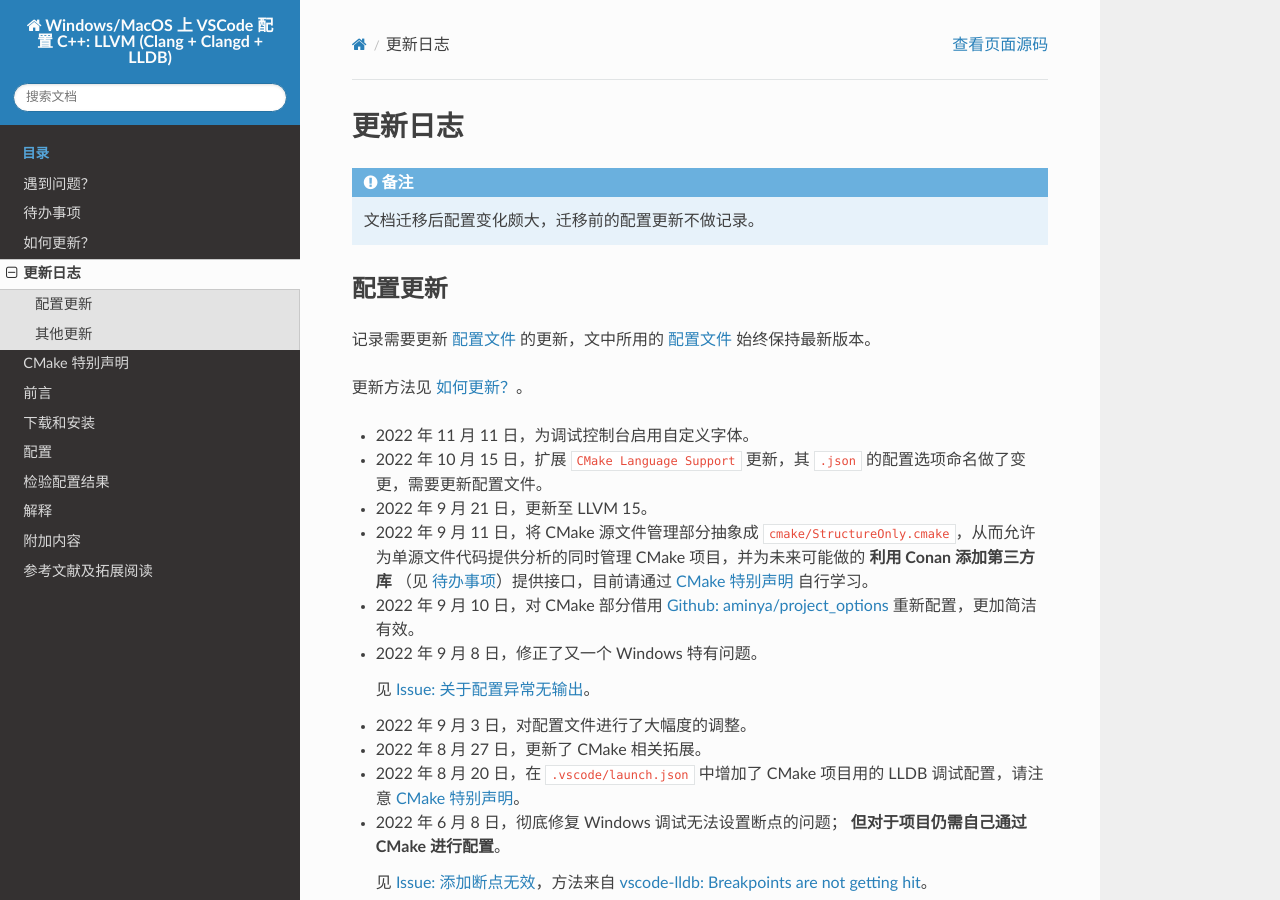
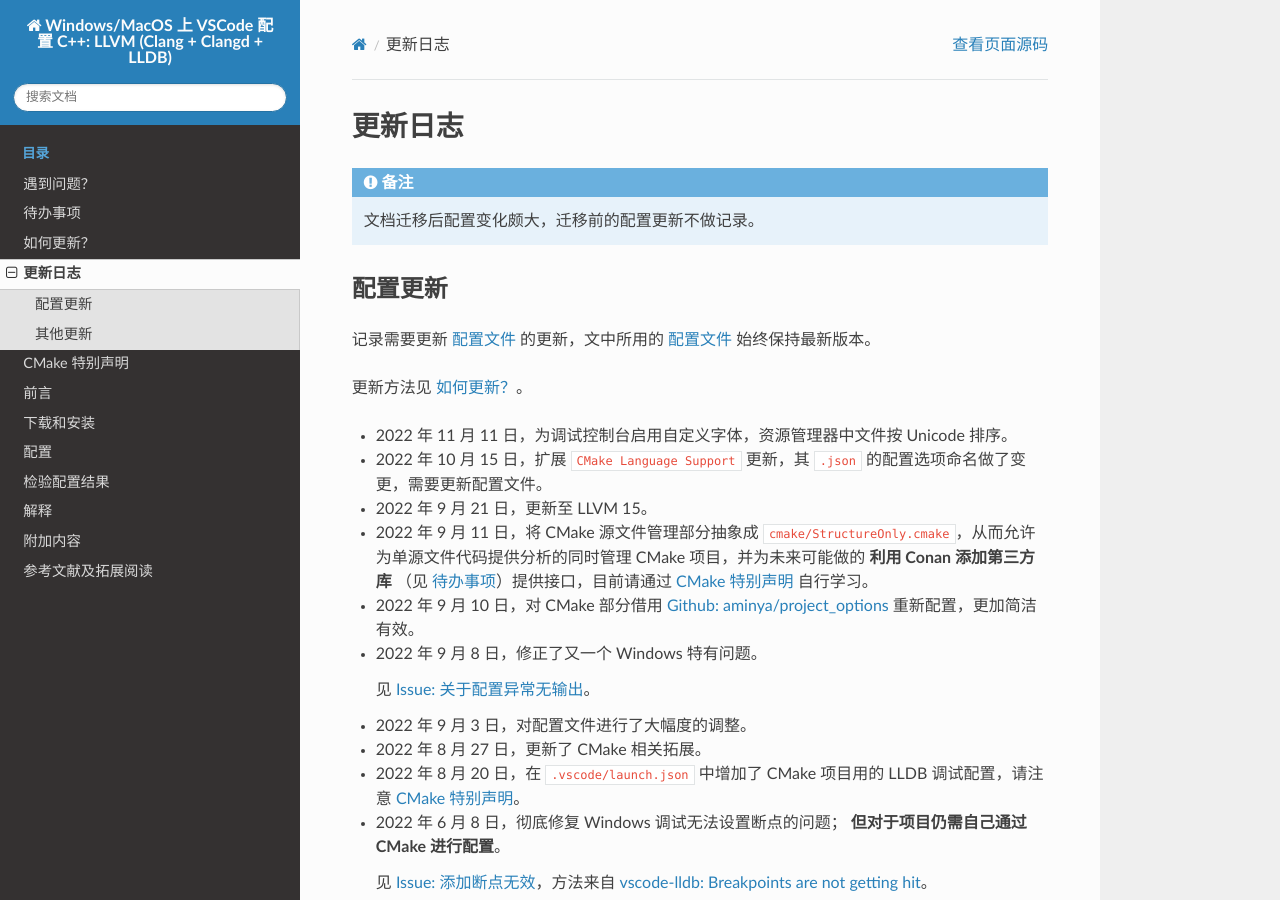
Before and after one commit to FeignClaims/vscode_cpp_starter, a Sphinx documentation site: the page built from docs/source/update_notes.rst, in a window 1280 px wide and 900 px high. Built offline with Sphinx 7.4.7 and the Read the Docs theme 2.0.0, drawn with Linux system fonts in a browser that asks for light colours.

Commit message:
资源管理器中文件按 Unicode 排序

```diff
--- a/docs/source/update_notes.rst
+++ b/docs/source/update_notes.rst
@@ -15,7 +15,7 @@
 
 更新方法见 :doc:`how_to_update`。
 
-- 2022 年 11 月 11 日，为调试控制台启用自定义字体。
+- 2022 年 11 月 11 日，为调试控制台启用自定义字体，资源管理器中文件按 Unicode 排序。
 - 2022 年 10 月 15 日，扩展 ``CMake Language Support`` 更新，其 ``.json`` 的配置选项命名做了变更，需要更新配置文件。
 - 2022 年 9 月 21 日，更新至 LLVM 15。
 - 2022 年 9 月 11 日，将 CMake 源文件管理部分抽象成 ``cmake/StructureOnly.cmake``，从而允许为单源文件代码提供分析的同时管理 CMake 项目，并为未来可能做的 **利用 Conan 添加第三方库** （见 :doc:`todo`）提供接口，目前请通过 :doc:`special_announcement` 自行学习。
```
Also changed, not shown: 1 other file.
